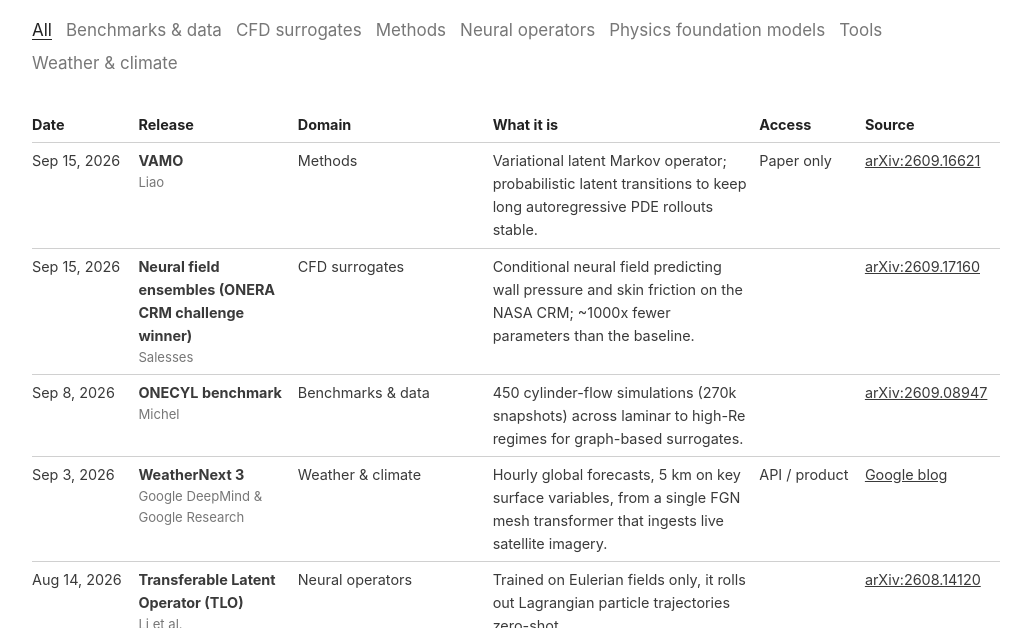
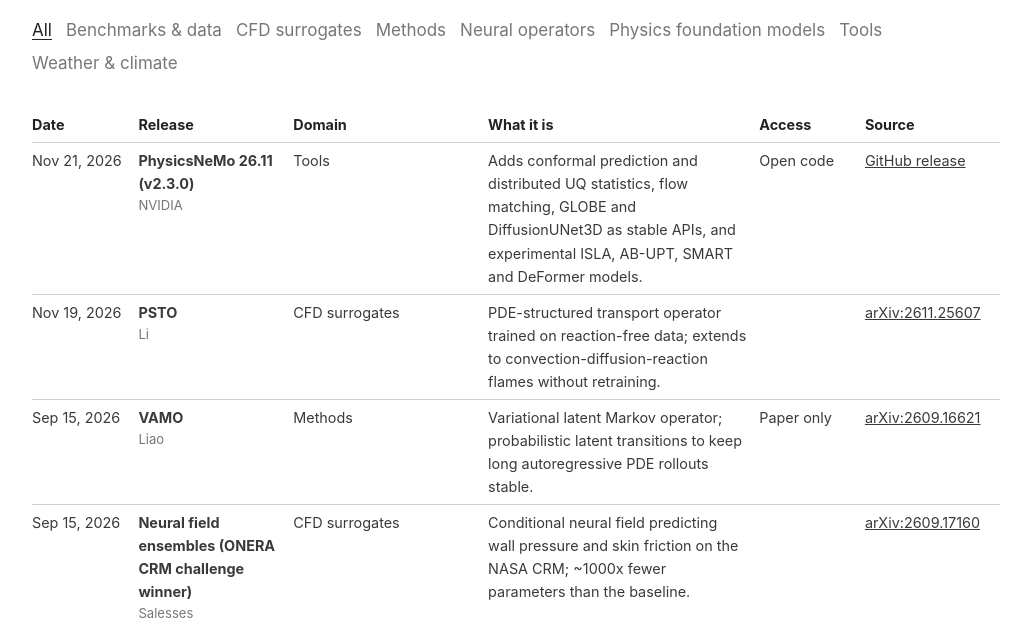
Before and after one commit to meshram1/sciml-weekly, a plain HTML site: page docs/releases.html in a window 1280 px wide. Shown: the part 203-831 px from the top of the page, without its empty margins (124-1155 px from the left). Drawn offline with Linux system fonts and the light colour scheme.

Commit message:
Draft issue #10

```diff
--- a/docs/feed.xml
+++ b/docs/feed.xml
@@ -1,4 +1,4 @@
 <?xml version="1.0" encoding="UTF-8"?>
 <rss version="2.0"><channel><title>SciML Weekly</title><link>https://meshram1.github.io/sciml-weekly/</link>
 <description>A weekly digest of new research in scientific machine learning, statistical learning, and AI for fluid dynamics and physics. Each issue is written to be readable without a PhD in the subfield, and every claim links to its source.</description><item><title>Rollouts that stay stable, hourly AI weather, and small models that win</title><link>https://meshram1.github.io/sciml-weekly/posts/issue-01.html</link><guid>https://meshram1.github.io/sciml-weekly/posts/issue-01.html</guid>
-<pubDate>Wed, 30 Sep 2026 00:00:00 -0400</pubDate><description>This issue covers September 2026: WeatherNext 3 moves AI weather forecasting to hourly updates, two papers attack error build-up in long neural-PDE rollouts, and in both a CFD challenge and a distillation study, much smaller models beat big ones.</description></item></channel></rss>
+<pubDate>Wed, 30 Sep 2026 00:00:00 +0000</pubDate><description>This issue covers September 2026: WeatherNext 3 moves AI weather forecasting to hourly updates, two papers attack error build-up in long neural-PDE rollouts, and in both a CFD challenge and a distillation study, much smaller models beat big ones.</description></item></channel></rss>
--- a/docs/releases.html
+++ b/docs/releases.html
@@ -21,7 +21,21 @@
 <div class="chips" role="group" aria-label="Filter by domain"><button class="chip on" data-d="all">All</button><button class="chip" data-d="Benchmarks &amp; data">Benchmarks &amp; data</button><button class="chip" data-d="CFD surrogates">CFD surrogates</button><button class="chip" data-d="Methods">Methods</button><button class="chip" data-d="Neural operators">Neural operators</button><button class="chip" data-d="Physics foundation models">Physics foundation models</button><button class="chip" data-d="Tools">Tools</button><button class="chip" data-d="Weather &amp; climate">Weather &amp; climate</button></div>
 <div class="table-wrap"><table class="releases">
 <thead><tr><th>Date</th><th>Release</th><th>Domain</th><th>What it is</th><th>Access</th><th>Source</th></tr></thead>
-<tbody><tr data-d="Methods">
+<tbody><tr data-d="Tools">
+<td class="nowrap"><time datetime="2026-11-21">Nov 21, 2026</time></td>
+<td><strong>PhysicsNeMo 26.11 (v2.3.0)</strong><div class="sub">NVIDIA</div></td>
+<td><span class="dom">Tools</span></td>
+<td>Adds conformal prediction and distributed UQ statistics, flow matching, GLOBE and DiffusionUNet3D as stable APIs, and experimental ISLA, AB-UPT, SMART and DeFormer models.</td>
+<td class="nowrap">Open code</td>
+<td><a href="https://github.com/NVIDIA/physicsnemo/releases/tag/v2.3.0">GitHub release</a></td>
+</tr><tr data-d="CFD surrogates">
+<td class="nowrap"><time datetime="2026-11-19">Nov 19, 2026</time></td>
+<td><strong>PSTO</strong><div class="sub">Li</div></td>
+<td><span class="dom">CFD surrogates</span></td>
+<td>PDE-structured transport operator trained on reaction-free data; extends to convection-diffusion-reaction flames without retraining.</td>
+<td class="nowrap"></td>
+<td><a href="https://arxiv.org/abs/2611.25607">arXiv:2611.25607</a></td>
+</tr><tr data-d="Methods">
 <td class="nowrap"><time datetime="2026-09-15">Sep 15, 2026</time></td>
 <td><strong>VAMO</strong><div class="sub">Liao</div></td>
 <td><span class="dom">Methods</span></td>
```
Also changed, not shown: 2 other files.
